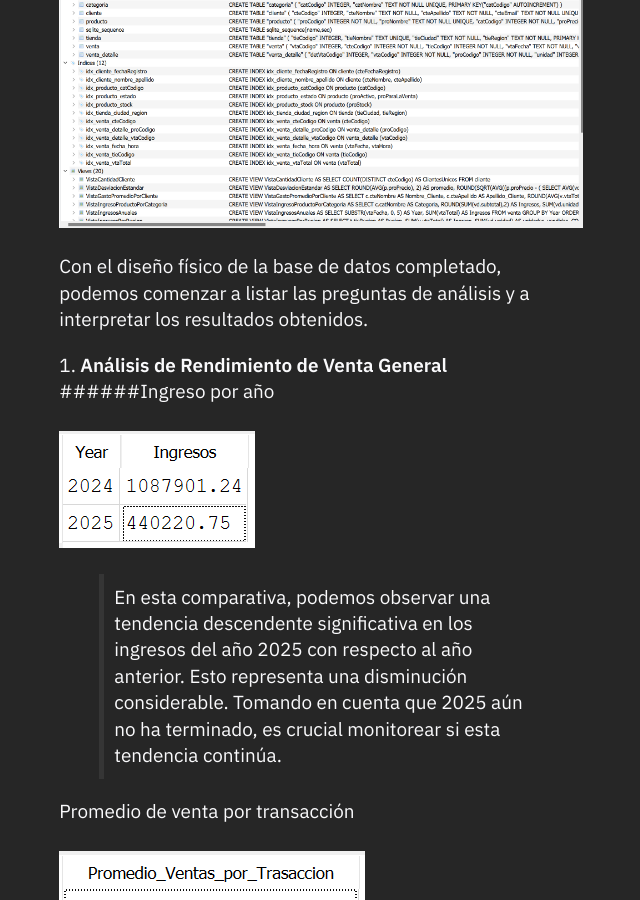
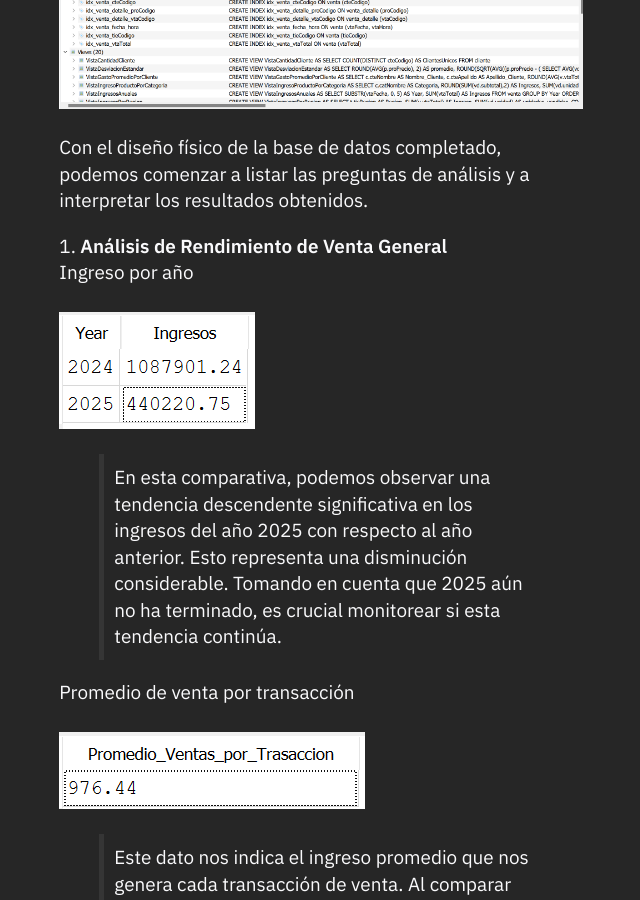
Before and after one commit to batistayureiba/batistayureiba.github.io, a Jekyll site: the page built from _notes/Public/Analisis de Venta e Inventario.md, in a window 1280 px wide and 900 px high, scrolled down 4420 px. Shown: the whole window, without its empty margins (319-959 px from the left). Built offline with Jekyll 4.4.1, drawn with Linux system fonts in a browser that asks for light colours; some of the changed text lies outside the part shown.

Commit message:
Update Analisis de Venta e Inventario.md

```diff
--- a/_notes/Public/Analisis de Venta e Inventario.md
+++ b/_notes/Public/Analisis de Venta e Inventario.md
@@ -11,7 +11,6 @@
 
 * TOC
 {:toc}
-<br>
 {:#plan}
 ---
 ### 🔎 Análisis del caso
@@ -72,7 +71,7 @@
 
 
 1. **Análisis de Rendimiento de Venta General**
-   <br>######Ingreso por año
+   <br>Ingreso por año
    <br><br>
    ![Ingreso por año](/assets/img/AVI/q_1.1.png "Ingreso por año")
    > En esta comparativa, podemos observar una tendencia descendente significativa en los ingresos del año 2025 con respecto al año anterior. Esto representa una disminución considerable. Tomando en cuenta que 2025 aún no ha terminado, es crucial monitorear si esta tendencia continúa.
@@ -100,7 +99,7 @@
    > No obstante, si analizamos el segundo semestre de 2024 vs. 2025, se muestra una recuperación notable, donde julio es el segundo mejor mes de 2025 hasta ahora. Sin embargo, esto no compensa la caída general del año.
    > La tendencia de las unidades vendidas y la cantidad de transacciones muestra un comportamiento similar a la de los ingresos. Si bien observamos una señal de recuperación, es fundamental analizar si la tendencia ascendente de los últimos meses se mantiene o se revierte.
 
-2. Análisis de Rendimiento de Productos
+2. **Análisis de Rendimiento de Productos**
    Productos por ingresos
    <br><br>
    ![Productos por ingresos](/assets/img/AVI/q_2.1.png "Productos por ingresos")
@@ -137,7 +136,7 @@
    > Considerando que hay productos con menos de 10 unidades vendidas en todo el período analizado (que abarca al menos 19 meses, de enero 2024 a julio 2025), es una señal de inventario estancado. Estos artículos ocupan espacio, inmovilizan capital y pueden volverse obsoletos.
    > Pocos Accesorios de Bajo Rendimiento: Solo aparecen dos accesorios en esta lista de bajo rendimiento y ambos tienen 6 u 8 unidades vendidas, lo que no es tan bajo como el resto. Esto refuerza la posición general de la categoría de Accesorios.
 
-3. Análisis de Comportamiento del Cliente
+3. **Análisis de Comportamiento del Cliente**
    Total de clientes únicos
    <br><br>
    ![Total de clientes únicos](/assets/img/AVI/q_3.1.png "Total de clientes únicos")
@@ -171,7 +170,7 @@
 
    > Este resultado de la "cesta de compra" es interesante, pero también presenta un desafío. La consulta buscaba el Top 10, pero todos los pares mostrados solo aparecen una vez juntos. En conclusión, no se observa una correlación directa y no se puede considerar un patrón de compra fuerte o recurrente. Esto podría deberse al volumen de datos, la diversidad de inventario y la naturaleza de los productos.
 
-4. Análisis de Rendimiento de Tiendas
+4. **Análisis de Rendimiento de Tiendas**
    Análisis de tiendas (por ingresos)
    <br><br>
    ![Análisis de tiendas (por ingresos)](/assets/img/AVI/q_4.1.png "Análisis de tiendas (por ingresos)")
@@ -208,7 +207,7 @@
 
    > **La Región Orinoquía** es la de menor rendimiento en todos los indicadores, representando un desafío y una oportunidad de crecimiento.
 
-5. Análisis de Precios de Venta
+5. **Análisis de Precios de Venta**
    Análisis de precio promedio por producto
    <br><br>
    ![Análisis de precio promedio por producto](/assets/img/AVI/q_5.1.png "Análisis de precio promedio por producto")
```
